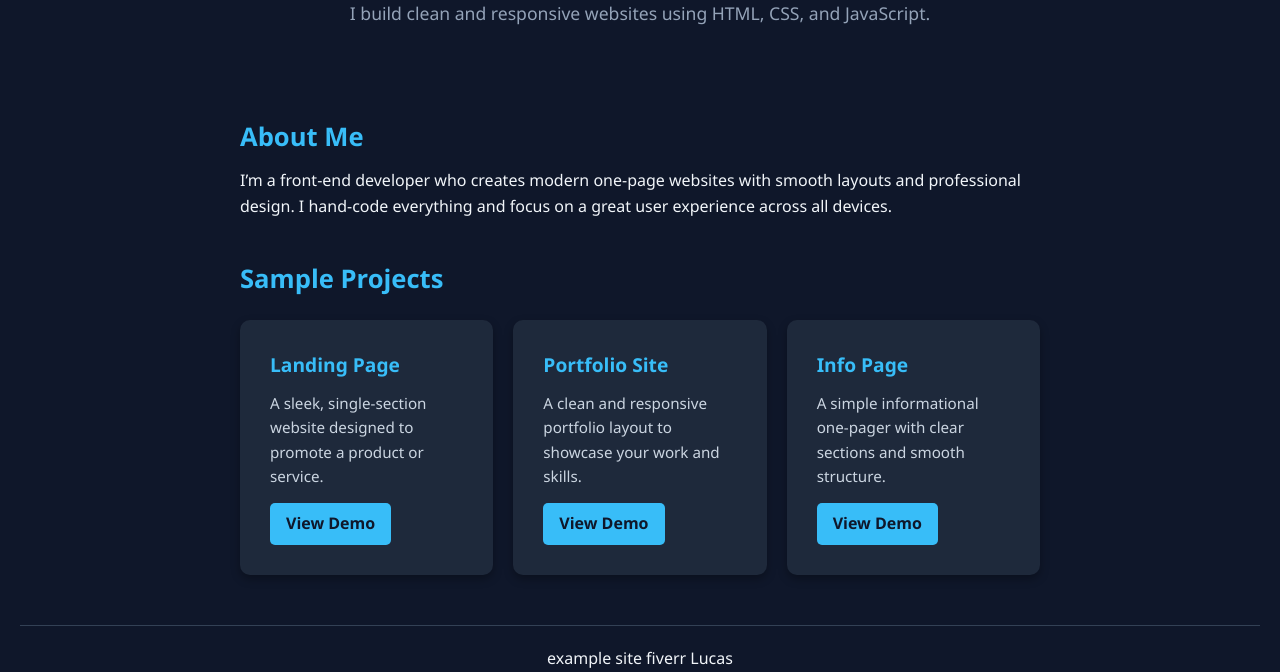
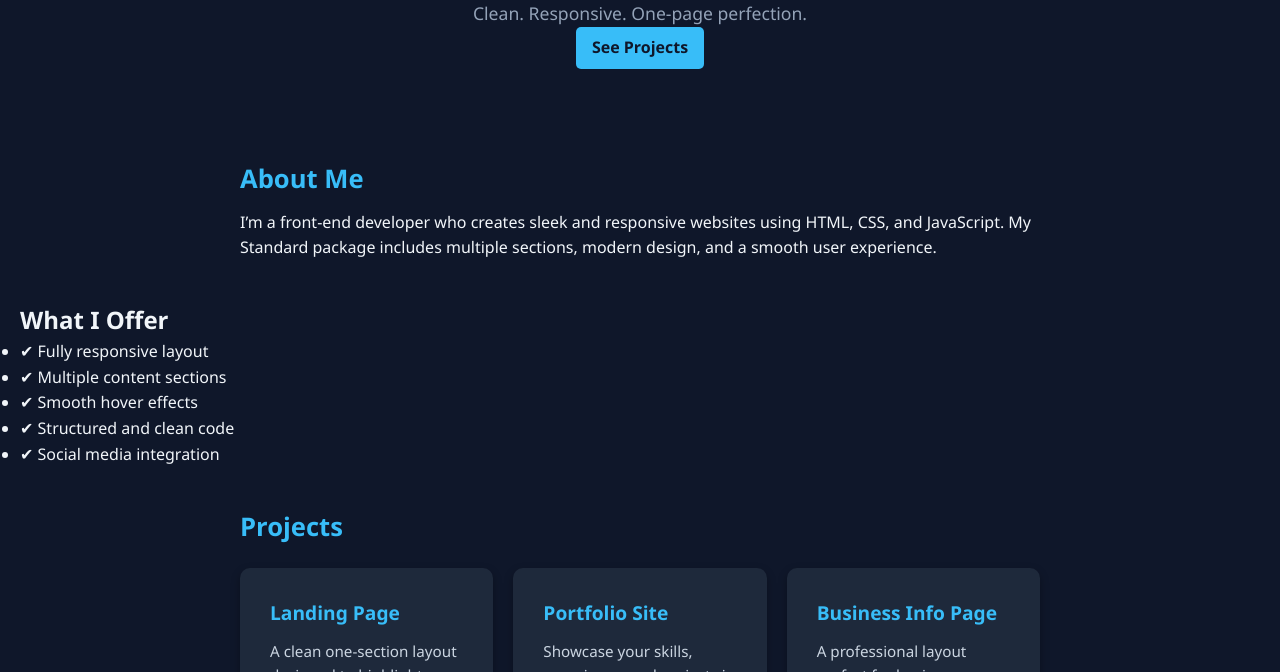
Before and after one commit to lucasenlucas/fiverr-lucas, a plain HTML site: page index.html in a window 1280 px wide. Shown: the part 145-817 px from the top of the page. Drawn offline with Linux system fonts and the light colour scheme.

Commit message:
Update index.html

```diff
--- a/index.html
+++ b/index.html
@@ -2,43 +2,59 @@
 <html lang="en">
 <head>
   <meta charset="UTF-8" />
-  <meta name="viewport" content="width=device-width, initial-scale=1.0"/>
-  <title>Frontend Developer Portfolio</title>
+  <meta name="viewport" content="width=device-width, initial-scale=1.0" />
+  <title>Standard One-Page Website</title>
   <link rel="stylesheet" href="style.css" />
   <script src="https://kit.fontawesome.com/a076d05399.js" crossorigin="anonymous"></script>
 </head>
 <body>
-  <header>
-    <h1>Frontend Developer</h1>
-    <p>I build clean and responsive websites using HTML, CSS, and JavaScript.</p>
+
+  <header class="hero">
+    <h1>Welcome to Your New Website</h1>
+    <p>Clean. Responsive. One-page perfection.</p>
+    <a href="#projects" class="btn">See Projects</a>
   </header>
 
   <section class="about">
     <h2>About Me</h2>
     <p>
-      I’m a front-end developer who creates modern one-page websites with smooth layouts and professional design. I hand-code everything and focus on a great user experience across all devices.
+      I’m a front-end developer who creates sleek and responsive websites using HTML, CSS, and JavaScript. My Standard package includes multiple sections, modern design, and a smooth user experience.
     </p>
   </section>
 
-  <section class="projects">
-    <h2>Sample Projects</h2>
+  <section class="features">
+    <h2>What I Offer</h2>
+    <ul>
+      <li>✔ Fully responsive layout</li>
+      <li>✔ Multiple content sections</li>
+      <li>✔ Smooth hover effects</li>
+      <li>✔ Structured and clean code</li>
+      <li>✔ Social media integration</li>
+    </ul>
+  </section>
+
+  <section class="projects" id="projects">
+    <h2>Projects</h2>
     <div class="project-grid">
       <div class="project-card">
         <h3>Landing Page</h3>
-        <p>A sleek, single-section website designed to promote a product or service.</p>
-        <a href="#" class="btn">View Demo</a>
+        <p>A clean one-section layout designed to highlight a product or service.</p>
       </div>
       <div class="project-card">
         <h3>Portfolio Site</h3>
-        <p>A clean and responsive portfolio layout to showcase your work and skills.</p>
-        <a href="#" class="btn">View Demo</a>
+        <p>Showcase your skills, experience, and projects in a clear layout.</p>
       </div>
       <div class="project-card">
-        <h3>Info Page</h3>
-        <p>A simple informational one-pager with clear sections and smooth structure.</p>
-        <a href="#" class="btn">View Demo</a>
+        <h3>Business Info Page</h3>
+        <p>A professional layout perfect for businesses or service providers.</p>
       </div>
     </div>
+  </section>
+
+  <section class="contact">
+    <h2>Contact Info</h2>
+    <p>Email: your@email.com</p>
+    <p>Location: Netherlands</p>
   </section>
 
   <footer>
@@ -48,5 +64,6 @@
       <a href="#"><i class="fab fa-facebook-f"></i></a>
     </div>
   </footer>
+
 </body>
 </html>
```
